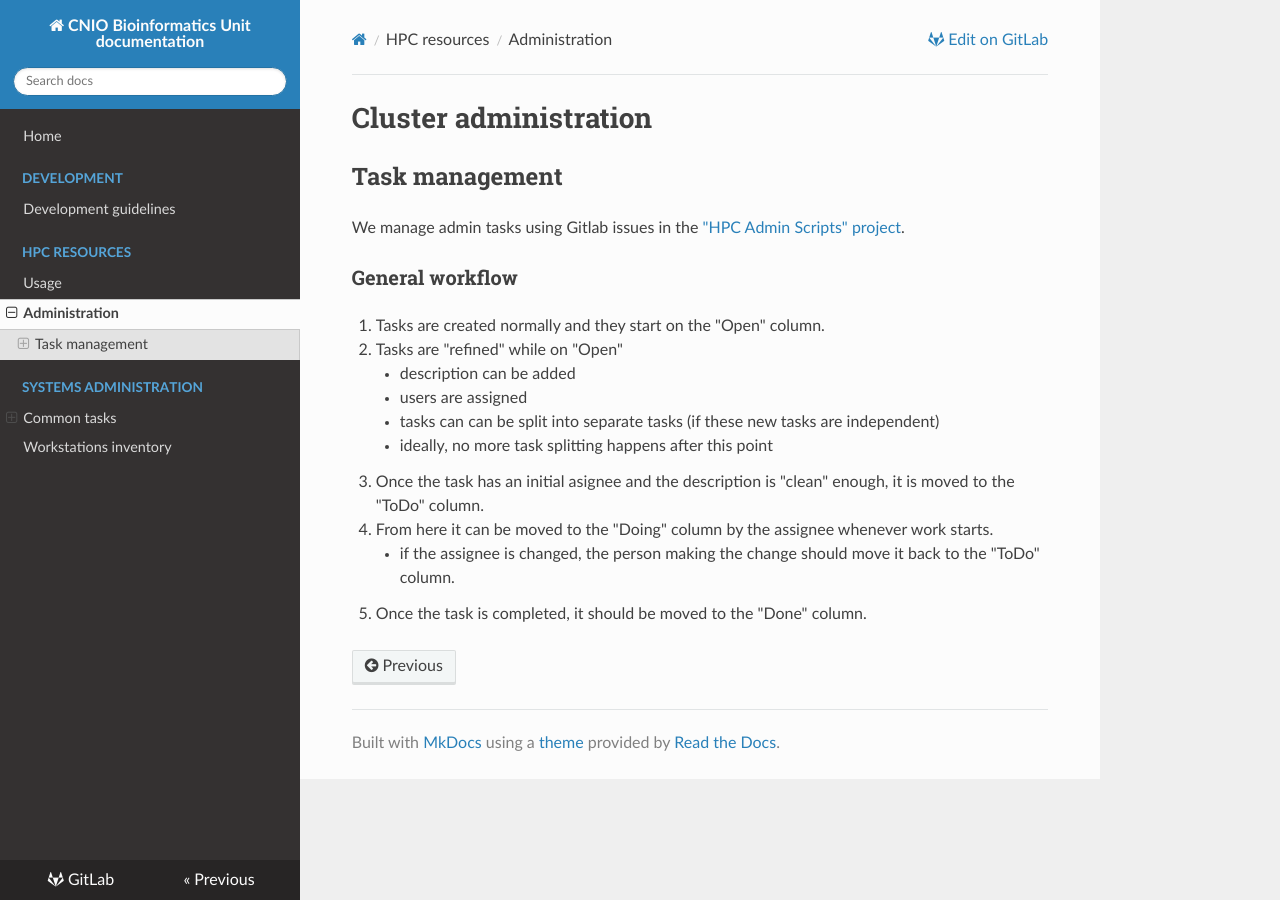
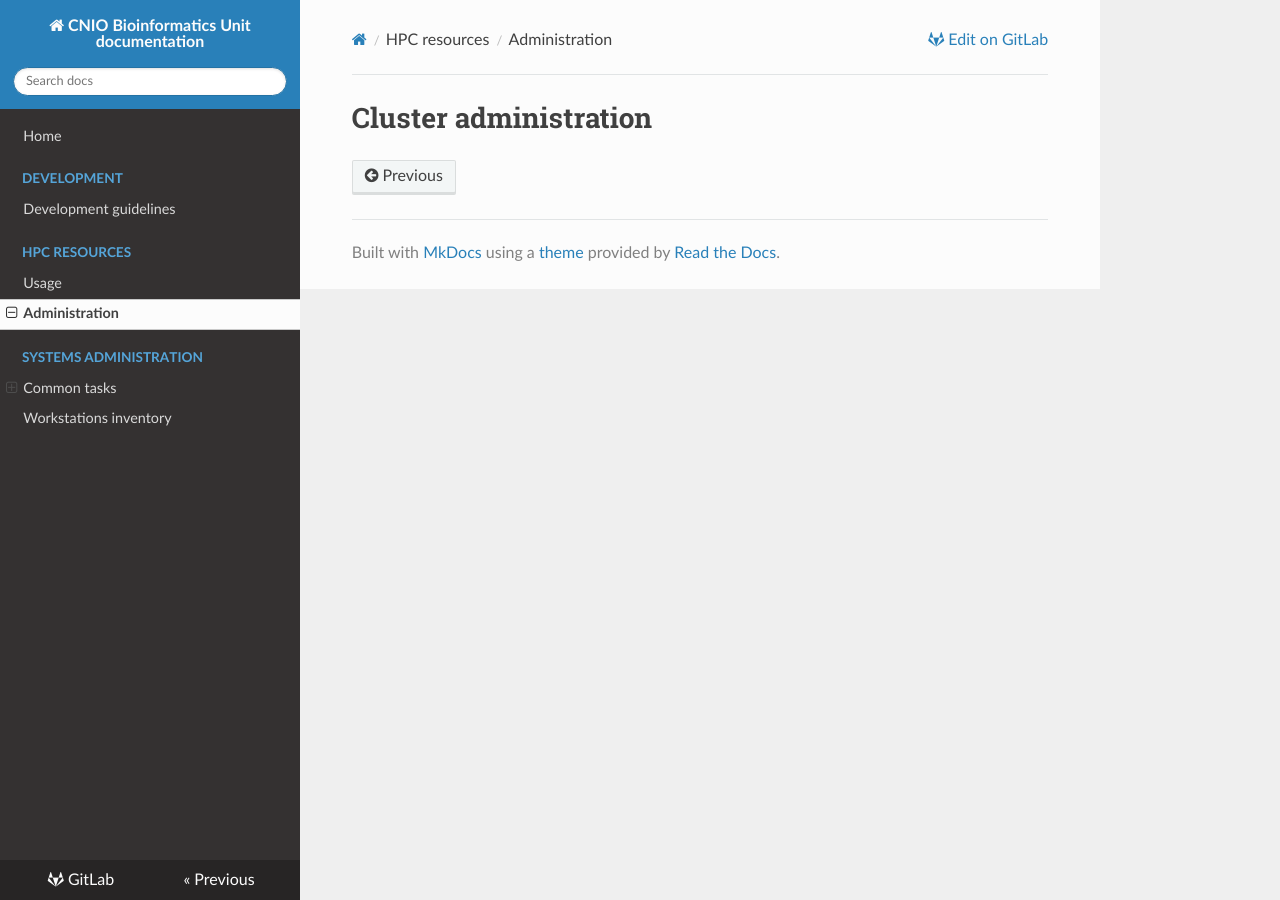
Before and after one commit to cnio-bu/cnio-bu.github.io, an MkDocs documentation site: the page built from docs/hpc/admin.md, in a window 1280 px wide. Built offline with MkDocs 1.6.1, drawn with Linux system fonts in a browser that asks for light colours; nearby versions of some CDN libraries.

Commit message:
Remove HPC task management section
We're not really using it as of now, so might as well remove it
and fish it back later if needed.

```diff
--- a/docs/hpc/admin.md
+++ b/docs/hpc/admin.md
@@ -1,18 +1 @@
 # Cluster administration
-
-## Task management
-
-We manage admin tasks using Gitlab issues in the ["HPC Admin Scripts" project](https://gitlab.com/bu_cnio/hpc/admin/-/boards).
-
-### General workflow
-
-0. Tasks are created normally and they start on the "Open" column.
-0. Tasks are "refined" while on "Open"
-    - description can be added
-    - users are assigned
-    - tasks can can be split into separate tasks (if these new tasks are independent)
-    - ideally, no more task splitting happens after this point
-0. Once the task has an initial asignee and the description is "clean" enough, it is moved to the "ToDo" column.
-0. From here it can be moved to the "Doing" column by the assignee whenever work starts.
-    - if the assignee is changed, the person making the change should move it back to the "ToDo" column.
-0. Once the task is completed, it should be moved to the "Done" column.
```
